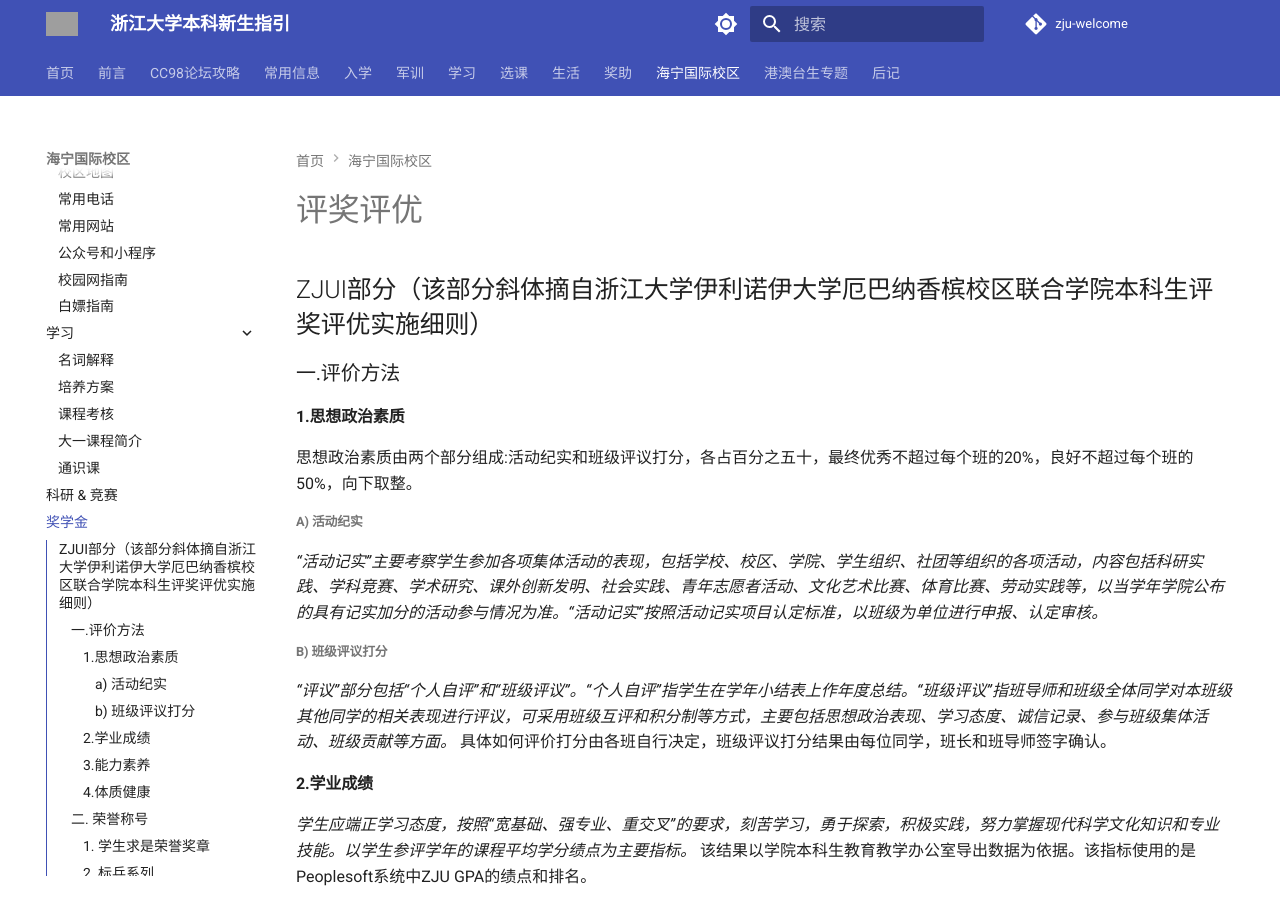
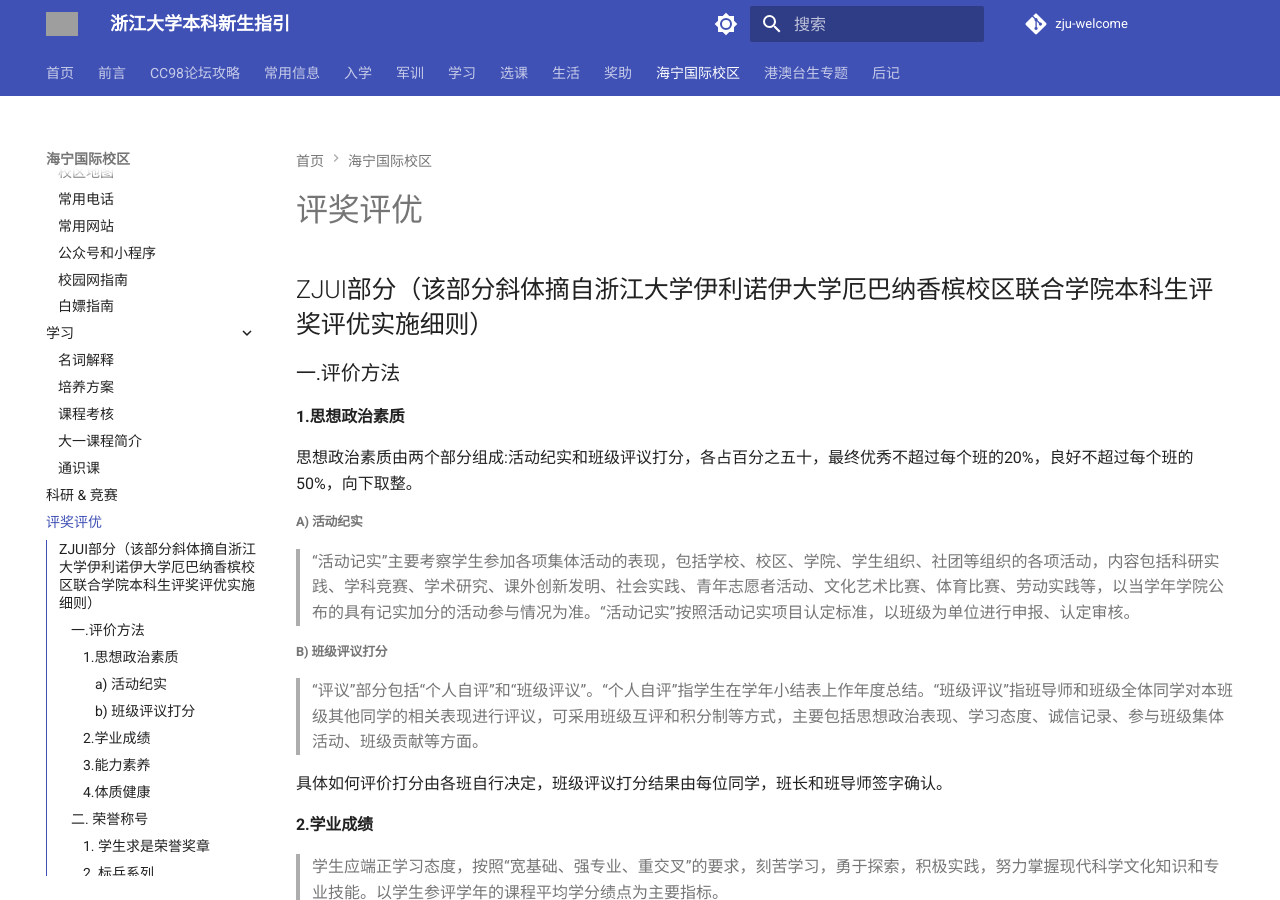
Before and after one commit to mini-full/zju-welcome, an MkDocs documentation site: the page built from docs/haining/scholarship.md, in a window 1280 px wide and 900 px high. Built offline with MkDocs 1.6.1 and Material for MkDocs 9.7.7, drawn with Linux system fonts in a browser that asks for light colours; comment, search, counter and statistics services are not loaded; grey boxes are pictures that could not be loaded.

Commit message:
haining: update style for scholarship.md and general_edu.md

```diff
--- a/docs/haining/scholarship.md
+++ b/docs/haining/scholarship.md
@@ -1,65 +1,160 @@
 # 评奖评优
+
 ## ZJUI部分（该部分斜体摘自浙江大学伊利诺伊大学厄巴纳香槟校区联合学院本科生评奖评优实施细则）
+
 ### 一.评价方法
+
 #### 1.思想政治素质
+
 思想政治素质由两个部分组成:活动纪实和班级评议打分，各占百分之五十，最终优秀不超过每个班的20%，良好不超过每个班的50%，向下取整。
+
 ##### a) 活动纪实
-*“活动记实”主要考察学生参加各项集体活动的表现，包括学校、校区、学院、学生组织、社团等组织的各项活动，内容包括科研实践、学科竞赛、学术研究、课外创新发明、社会实践、青年志愿者活动、文化艺术比赛、体育比赛、劳动实践等，以当学年学院公布的具有记实加分的活动参与情况为准。“活动记实”按照活动记实项目认定标准，以班级为单位进行申报、认定审核。*
+
+> “活动记实”主要考察学生参加各项集体活动的表现，包括学校、校区、学院、学生组织、社团等组织的各项活动，内容包括科研实践、学科竞赛、学术研究、课外创新发明、社会实践、青年志愿者活动、文化艺术比赛、体育比赛、劳动实践等，以当学年学院公布的具有记实加分的活动参与情况为准。“活动记实”按照活动记实项目认定标准，以班级为单位进行申报、认定审核。
+
 ##### b) 班级评议打分
-*“评议”部分包括“个人自评”和“班级评议”。“个人自评”指学生在学年小结表上作年度总结。“班级评议”指班导师和班级全体同学对本班级其他同学的相关表现进行评议，可采用班级互评和积分制等方式，主要包括思想政治表现、学习态度、诚信记录、参与班级集体活动、班级贡献等方面。* 具体如何评价打分由各班自行决定，班级评议打分结果由每位同学，班长和班导师签字确认。
+
+> “评议”部分包括“个人自评”和“班级评议”。“个人自评”指学生在学年小结表上作年度总结。“班级评议”指班导师和班级全体同学对本班级其他同学的相关表现进行评议，可采用班级互评和积分制等方式，主要包括思想政治表现、学习态度、诚信记录、参与班级集体活动、班级贡献等方面。
+
+具体如何评价打分由各班自行决定，班级评议打分结果由每位同学，班长和班导师签字确认。
+
 #### 2.学业成绩
-*学生应端正学习态度，按照“宽基础、强专业、重交叉”的要求，刻苦学习，勇于探索，积极实践，努力掌握现代科学文化知识和专业技能。以学生参评学年的课程平均学分绩点为主要指标。* 该结果以学院本科生教育教学办公室导出数据为依据。该指标使用的是Peoplesoft系统中ZJU GPA的绩点和排名。
+
+> 学生应端正学习态度，按照“宽基础、强专业、重交叉”的要求，刻苦学习，勇于探索，积极实践，努力掌握现代科学文化知识和专业技能。以学生参评学年的课程平均学分绩点为主要指标。
+
+该结果以学院本科生教育教学办公室导出数据为依据。该指标使用的是Peoplesoft系统中ZJU GPA的绩点和排名。
+
 #### 3.能力素养
-*能力素养评价原则上通过“申报-审核”的方式实施，即学生按照能力素养项目认定标准申报能力素养加分，将相关获奖表彰证明及其他可供证明的材料以班级为单位上交学院，由学院审核认定。未列明事项由学院审核认定。
-能力素养分为“创新创业、社会工作、公益服务、文体活动、对外交流、劳动实践”六个方面（其中，“劳动实践”适用于 2021级及之后入学的学生，下同）。能力素养以大类为单位进行评价，评价结果以能力素养认定分值高低为基础，作为 **“标兵”** 系列相应荣誉称号评定的主要依据*
+
+> 能力素养评价原则上通过“申报-审核”的方式实施，即学生按照能力素养项目认定标准申报能力素养加分，将相关获奖表彰证明及其他可供证明的材料以班级为单位上交学院，由学院审核认定。未列明事项由学院审核认定。
+> 能力素养分为“创新创业、社会工作、公益服务、文体活动、对外交流、劳动实践”六个方面（其中，“劳动实践”适用于 2021级及之后入学的学生，下同）。能力素养以大类为单位进行评价，评价结果以能力素养认定分值高低为基础，作为 **“标兵”** 系列相应荣誉称号评定的主要依据
+
 #### 4.体质健康
-*以学生体质健康测试情况及参加日常体育锻炼情况为主要指标。依据学校《学生体质健康标准》进行评价，同时结合学生参加体育锻炼情况评定。* 一般来说是以大一上的体测成绩评定，90分以上优秀，80-89.9良好，60-79.9及格，59.9及以下不及格。
+
+> 以学生体质健康测试情况及参加日常体育锻炼情况为主要指标。依据学校《学生体质健康标准》进行评价，同时结合学生参加体育锻炼情况评定。
+
+一般来说是以大一上的体测成绩评定，90分以上优秀，80-89.9良好，60-79.9及格，59.9及以下不及格。
 
 ### 二. 荣誉称号
+
 #### 1. 学生求是荣誉奖章
-*学生求是荣誉奖章是浙江大学学生最高个人荣誉称号。
-评定条件：德、智、体、美、劳等各方面表现特别优秀，为社会作出贡献，产生重大社会影响，为学校赢得良好声誉。*
+
+> 学生求是荣誉奖章是浙江大学学生最高个人荣誉称号。
+> 评定条件：德、智、体、美、劳等各方面表现特别优秀，为社会作出贡献，产生重大社会影响，为学校赢得良好声誉。
+
 #### 2. 标兵系列
-*在“标兵”系列荣誉称号中，除学业优秀标兵和学业进步标兵外，每位同学最多可以同时申请 3 项标兵。*
+
+> 在“标兵”系列荣誉称号中，除学业优秀标兵和学业进步标兵外，每位同学最多可以同时申请 3 项标兵。
+
 ##### a) 学业优秀标兵
-*评定条件：学习勤奋努力、学业成绩优秀。按比例取各专业前 35%。自动获得，无需申请。如最后名额有个别多余，由学院奖学金评审委员会讨论决定归属。*
+
+> 评定条件：学习勤奋努力、学业成绩优秀。按比例取各专业前 35%。自动获得，无需申请。如最后名额有个别多余，由学院奖学金评审委员会讨论决定归属。
+
 ##### b) 学业进步标兵
-*评定条件：学习中进步明显。原则上要求当学年学业排名比上一学年学业排名进步名次达到所在班级（专业）人数的 20%及以上。自动获得，无需申请。*
+
+> 评定条件：学习中进步明显。原则上要求当学年学业排名比上一学年学业排名进步名次达到所在班级（专业）人数的 20%及以上。自动获得，无需申请。
+
 ##### c) 创新创业标兵
-*评定条件：在科技创新或创业实践中表现优秀。具体在学术研究、科技发明、学科竞赛和创业实践等方面取得优异成绩。参考能力素养项目认定标准的计分规则进行评定。* 主要获得方式为发论文或者参加一些科技类竞赛。
+
+> 评定条件：在科技创新或创业实践中表现优秀。具体在学术研究、科技发明、学科竞赛和创业实践等方面取得优异成绩。参考能力素养项目认定标准的计分规则进行评定。
+
+主要获得方式为发论文或者参加一些科技类竞赛。
+
 ##### d) 社会工作标兵
-*评定条件：在社会工作中表现优秀。具体在学生组织、社团中高质量地完成有关工作，获得师生好评。参考能力素养项目认定标准的计分规则进行评定。* 主要获得方式为当班干部，学生会干部，社团干部等以及获得优秀团员，优秀团干等称号。
+
+> 评定条件：在社会工作中表现优秀。具体在学生组织、社团中高质量地完成有关工作，获得师生好评。参考能力素养项目认定标准的计分规则进行评定。
+
+主要获得方式为当班干部，学生会干部，社团干部等以及获得优秀团员，优秀团干等称号。
+
 ##### e) 公益服务标兵
-*评定条件：勇于承担社会责任，在公益服务中表现优秀。具体在公益活动、志愿服务、社会实践、同学帮扶等方面表现优秀。参考能力素养项目认定标准的计分规则进行评定。* 主要获得方式是刷志愿者小时数。
+
+> 评定条件：勇于承担社会责任，在公益服务中表现优秀。具体在公益活动、志愿服务、社会实践、同学帮扶等方面表现优秀。参考能力素养项目认定标准的计分规则进行评定。
+
+主要获得方式是刷志愿者小时数。
+
 ##### f) 文体活动标兵
-*评定条件：在校级、校区各类文体活动及竞赛中表现优异。参考能力素养项目认定标准的计分规则进行评定。* 主要就是在浙大校运会以及校区运动会获奖。
+
+> 评定条件：在校级、校区各类文体活动及竞赛中表现优异。参考能力素养项目认定标准的计分规则进行评定。
+
+主要就是在浙大校运会以及校区运动会获奖。
+
 ##### g) 对外交流标兵
-*评定条件：在对外交流中表现优秀。具体在对外交流中展示文化自信、讲好中国故事、传播好中国声音等方面表现优秀。参考能力素养项目认定标准的计分规则进行评定。*主要获得方式是参加一些交换项目，以及获得较高的雅思托福成绩。
+> 评定条件：在对外交流中表现优秀。具体在对外交流中展示文化自信、讲好中国故事、传播好中国声音等方面表现优秀。参考能力素养项目认定标准的计分规则进行评定。
+
+主要获得方式是参加一些交换项目，以及获得较高的雅思托福成绩。
+
 ##### h) 劳动实践标兵
-*评定条件：在劳动实践中表现优秀。具体在劳动实践项目，参与校园公共事务管理等方面表现优秀。参考能力素养项目认定标准的计分规则进行评定。* 主要获得方式是参加“千耦其耘”（种地），“银装树裹”（刷树），以及勤工助学等项目。
+
+> 评定条件：在劳动实践中表现优秀。具体在劳动实践项目，参与校园公共事务管理等方面表现优秀。参考能力素养项目认定标准的计分规则进行评定。
+
+主要获得方式是参加“千耦其耘”（种地），“银装树裹”（刷树），以及勤工助学等项目。
+
 #### 3. 优秀学生
-*评定条件：当学年，德、智、体、美等发展全面。原则上必须同时获得学业优秀标兵和至少 1 项其它标兵（不含学业进步标兵），且学生思想政治素质、体质健康评价均为良好及以上。自动获得，无需申请*
+
+> 评定条件：当学年，德、智、体、美等发展全面。原则上必须同时获得学业优秀标兵和至少 1 项其它标兵（不含学业进步标兵），且学生思想政治素质、体质健康评价均为良好及以上。自动获得，无需申请
+
 #### 4. 优秀毕业生
-*评定条件：累计获 3 次及以上（五年制的须累计获 4 次及以上）标兵称号，且毕业论文（设计）成绩在良好及以上*
+
+> 评定条件：累计获 3 次及以上（五年制的须累计获 4 次及以上）标兵称号，且毕业论文（设计）成绩在良好及以上
+
 ### 三. 奖学金
+
 #### 1. 国家奖学金
-*由教育部设立，用于奖励品学特别优秀的学生，奖励金额8000 元。参评条件：申请者学业成绩须排名前 10%，且原则上符合浙江大学一等奖学金评选条件。*总体上一个专业一个人，但也有可能有专业没有有的有俩的。主要看学业成绩，科研成绩，需要进行答辩。2023年ZJUI共12个名额。
+
+> 由教育部设立，用于奖励品学特别优秀的学生，奖励金额8000 元。参评条件：申请者学业成绩须排名前 10%，且原则上符合浙江大学一等奖学金评选条件。
+
+总体上一个专业一个人，但也有可能有专业没有有的有俩的。主要看学业成绩，科研成绩，需要进行答辩。2023年ZJUI共12个名额。
+
 #### 2.省政府奖学金
-*由省财政厅、教育厅设立，是国家奖学金的补充和延伸，奖励金额 6000 元。参评条件：在校期间学习成绩优异，诚实守信，道德品质优良，思想政治素质评价等级为良好及以上，对社会实践、新能力、综合素质等方面特别突出的给予倾斜。*2023年不需要答辩，填个申请表就行。2023年ZJUI共36个名额。
+
+> 由省财政厅、教育厅设立，是国家奖学金的补充和延伸，奖励金额 6000 元。参评条件：在校期间学习成绩优异，诚实守信，道德品质优良，思想政治素质评价等级为良好及以上，对社会实践、新能力、综合素质等方面特别突出的给予倾斜。
+
+2023年不需要答辩，填个申请表就行。2023年ZJUI共36个名额。
+
 #### 3. 校设奖学金
+
 ##### a) 竺可桢奖学金
-*竺可桢奖学金是浙江大学最高层次的奖学金。参评条件:1.德、智、体、美等方面优秀，至少获得 2 次一等奖学金或国家奖学金（五年制至少获得 3 次一等奖学金或国家奖学金）；2.具有较强科学研究能力和创新精神，并取得较显著成果；3.具有强烈的社会责任感、担当精神、家国情怀和国际视野。全校每学年评选本科生 12 名，奖励金额 20000 元*相当于要每年都拿一次一等奖学金，好像还没有国际校区的学生拿过竺奖，学弟学妹们努力呀！
+
+> 竺可桢奖学金是浙江大学最高层次的奖学金。参评条件:1.德、智、体、美等方面优秀，至少获得 2 次一等奖学金或国家奖学金（五年制至少获得 3 次一等奖学金或国家奖学金）；2.具有较强科学研究能力和创新精神，并取得较显著成果；3.具有强烈的社会责任感、担当精神、家国情怀和国际视野。全校每学年评选本科生 12 名，奖励金额 20000 元
+
+相当于要每年都拿一次一等奖学金，好像还没有国际校区的学生拿过竺奖，学弟学妹们努力呀！
+
 ##### b) 浙江大学一等奖学金
-*参评条件：申请者原则上须获得优秀学生荣誉称号。申请者需学业成绩排名前 10%，以获得标兵数量排序，在同等标兵数量情况下，以所在专业学业成绩排名进行排序。评选比例不超过参评学生总人数的 3%，在此基础上根据国家奖学金名额相应增加*国际校区只给荣誉称号不发钱，不需要申请，达到标准自动获得。
+
+> 参评条件：申请者原则上须获得优秀学生荣誉称号。申请者需学业成绩排名前 10%，以获得标兵数量排序，在同等标兵数量情况下，以所在专业学业成绩排名进行排序。评选比例不超过参评学生总人数的 3%，在此基础上根据国家奖学金名额相应增加
+
+国际校区只给荣誉称号不发钱，不需要申请，达到标准自动获得。
+
 ##### c) 浙江大学二等奖学金
-*参评条件：申请者原则上学业成绩排名前 50%且获得 2 项及以上个人荣誉称号。申请者需获得优秀学业标兵，以获得标兵数量排序，在同等标兵数量情况下，以所在专业学业成绩排名进行排序。评选比例不超过参评学生总人数的 8%*国际校区只给荣誉称号不发钱，不需要申请，达到标准自动获得。
+
+> 参评条件：申请者原则上学业成绩排名前 50%且获得 2 项及以上个人荣誉称号。申请者需获得优秀学业标兵，以获得标兵数量排序，在同等标兵数量情况下，以所在专业学业成绩排名进行排序。评选比例不超过参评学生总人数的 8%
+
+国际校区只给荣誉称号不发钱，不需要申请，达到标准自动获得。
+
 ##### d) 浙江大学三等奖学金
-*参评条件：申请者原则上学业成绩排名前 60%且获得 1 项及以上个人荣誉称号。三等奖学金主要侧重于全面发展，在成绩满足的前提下，以获得标兵数量排序，在同等标兵数量情况下，以所在专业学业成绩排名进行排序。评选比例不超过参评学生总人数的 20%*国际校区只给荣誉称号不发钱，不需要申请，达到标准自动获得。
+
+> 参评条件：申请者原则上学业成绩排名前 60%且获得 1 项及以上个人荣誉称号。三等奖学金主要侧重于全面发展，在成绩满足的前提下，以获得标兵数量排序，在同等标兵数量情况下，以所在专业学业成绩排名进行排序。评选比例不超过参评学生总人数的 20%
+
+国际校区只给荣誉称号不发钱，不需要申请，达到标准自动获得。
+
 #### 4. 学院奖学金
+
 ##### a) ZJUI学业优秀奖学金
-*申请本科生学业奖学金者需同时满足以下基本条件：1.拥护中国共产党的领导，热爱祖国，坚定中国特色社会主义道路自信、理论自信、制度自信和文化自信，思想政治素质评定等级为良好及以上；2.遵守法律、法规和校纪校规；3. 尊敬师长，勤奋学习，团结同学，关心集体，诚实守信；4. 已修课程的学年平均学分数≥35； 5. 参评学年修读课程没有不及格或不合格记录；6. 学籍状态为在读；7.上一学年的GPA≥3.5。*一等奖6万（每个专业一个），二等奖3万（EE ECE ME应该有俩，CE好像就一个应该是看人数），三等奖1万（比例我忘了）。按照学业成绩排名决定。
+
+> 申请本科生学业奖学金者需同时满足以下基本条件：1.拥护中国共产党的领导，热爱祖国，坚定中国特色社会主义道路自信、理论自信、制度自信和文化自信，思想政治素质评定等级为良好及以上；2.遵守法律、法规和校纪校规；3. 尊敬师长，勤奋学习，团结同学，关心集体，诚实守信；4. 已修课程的学年平均学分数≥35； 5. 参评学年修读课程没有不及格或不合格记录；6. 学籍状态为在读；7.上一学年的GPA≥3.5。
+
+一等奖6万（每个专业一个），二等奖3万（EE ECE ME应该有俩，CE好像就一个应该是看人数），三等奖1万（比例我忘了）。按照学业成绩排名决定。
+
 #### 5. 外设奖学金
+
 ##### a) 小米奖学金
-*申请条件：1、综合素质优秀的全日制在校本科生（大二至大四）2、同等条件下资助对象优先3、热爱社会主义祖国，热爱党，热爱学校，热爱所学专业，在思想、品德、作风等方面起到模范作用，综合素质优秀；4、学习刻苦，成绩优异；5、社会责任感强，具有合作精神和奉献精神，热心社会公益活动，担任过主要学生干部者优先；6、积极进取，勇于创新、明礼诚信。递交材料：1、浙大外设奖学金申请表（含对设奖单位的认识）；2、小米奖学金申请表。* 金额为5000，名额2023年只有1个
+
+> 申请条件：1、综合素质优秀的全日制在校本科生（大二至大四）2、同等条件下资助对象优先3、热爱社会主义祖国，热爱党，热爱学校，热爱所学专业，在思想、品德、作风等方面起到模范作用，综合素质优秀；4、学习刻苦，成绩优异；5、社会责任感强，具有合作精神和奉献精神，热心社会公益活动，担任过主要学生干部者优先；6、积极进取，勇于创新、明礼诚信。递交材料：1、浙大外设奖学金申请表（含对设奖单位的认识）；2、小米奖学金申请表。
+
+金额为5000，名额2023年只有1个
+
 ##### b) 南都创新奖学金
-*申请条件：1、遵纪守法，诚实、品行端正；2、学习努力，综合测评成绩优秀，在本专业中名列前茅，体育达标；3、创新奖授予在某一学科或领域取得显著成绩的本科学生，参照校“创新创业标兵”细则；4、同等条件下，优先考虑家庭经济困难学生；递交材料：1、浙大外设奖学金申请表（须提交相关研究成果证明材料；含对设奖单位的认识）。* 金额为1500，名额2023年只有2个
+
+> 申请条件：1、遵纪守法，诚实、品行端正；2、学习努力，综合测评成绩优秀，在本专业中名列前茅，体育达标；3、创新奖授予在某一学科或领域取得显著成绩的本科学生，参照校“创新创业标兵”细则；4、同等条件下，优先考虑家庭经济困难学生；递交材料：1、浙大外设奖学金申请表（须提交相关研究成果证明材料；含对设奖单位的认识）。
+
+金额为1500，名额2023年只有2个
--- a/mkdocs.yml
+++ b/mkdocs.yml
@@ -94,7 +94,7 @@ nav:
       - 大一课程简介: "haining/learning/course_intro.md"
       - 通识课: "haining/learning/general_edu.md"
     - 科研 & 竞赛: "haining/research.md"
-    - 奖学金: "haining/scholarship.md"
+    - 评奖评优: "haining/scholarship.md"
     - 校园生活:
       - 吃住: "haining/life/canteen_dorm.md"
       - 学生活动: "haining/life/extracurricular.md"
```
Also changed, not shown: docs/haining/learning/general_edu.md (+9 -0 lines).
